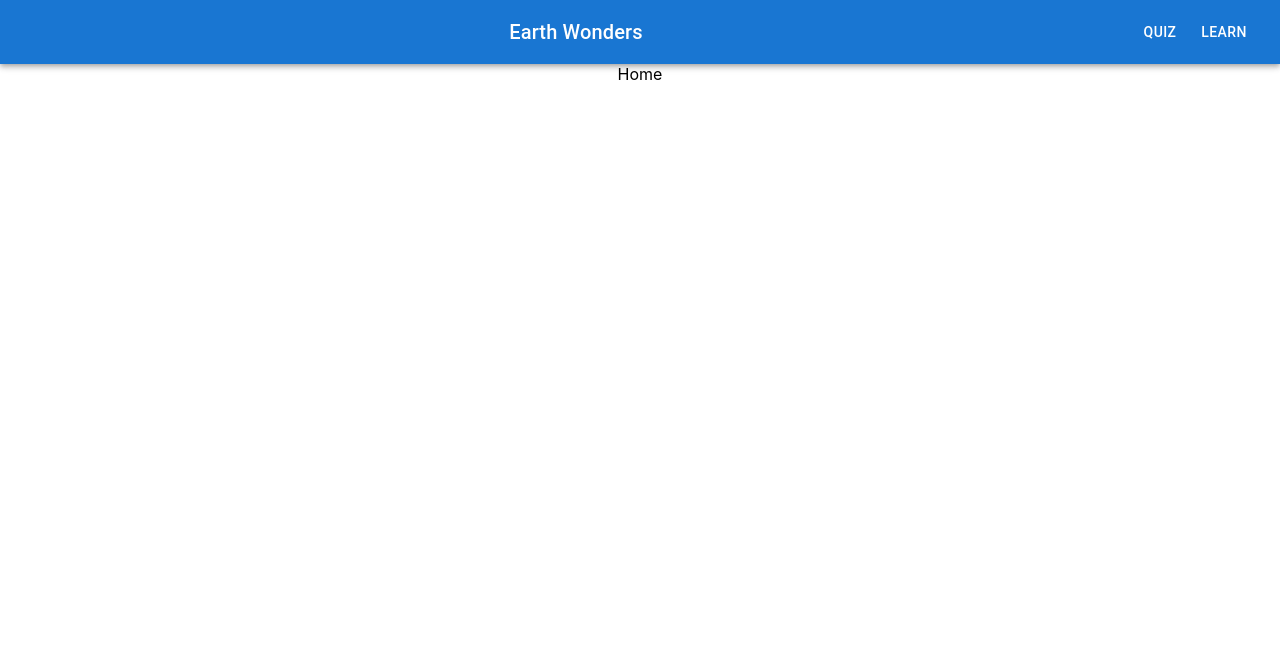
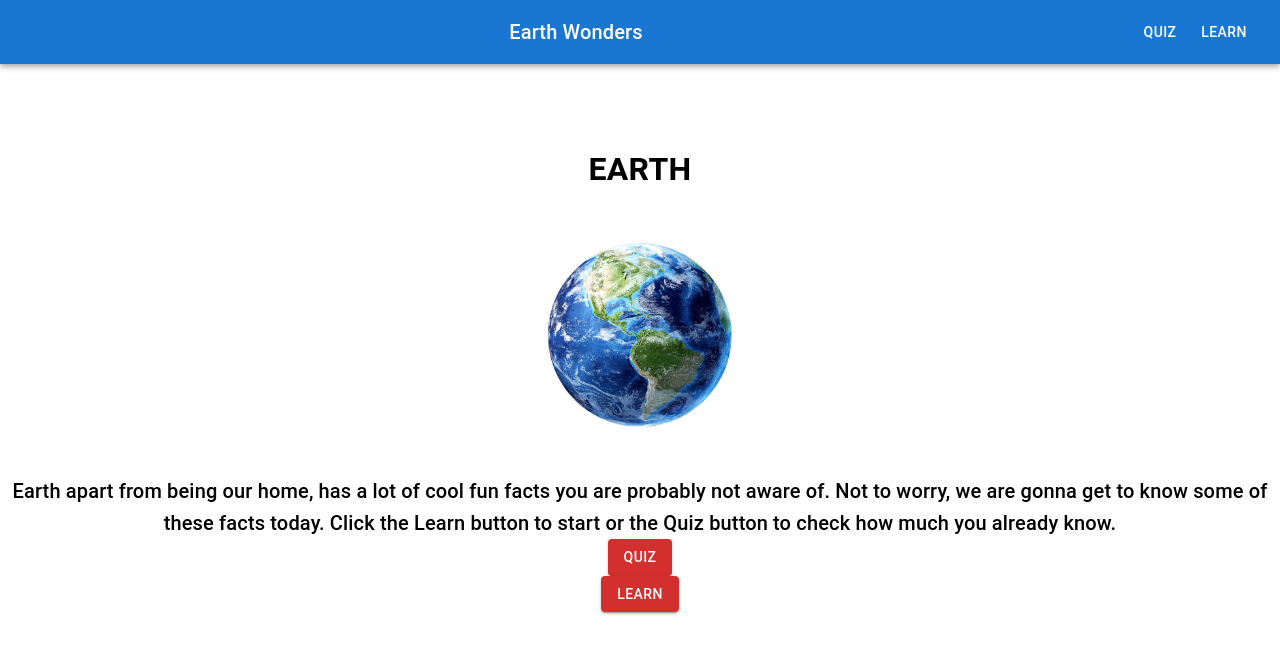
Before and after one commit to sangkamath/test-app, a React (Create React App) app: page / in a window 1280 px wide. Shown: the top 654 px of the page. Built offline with nearby package versions, Linux system fonts and the light colour scheme.

Commit message:
added home page

```diff
--- a/src/component/Home.js
+++ b/src/component/Home.js
@@ -1,10 +1,52 @@
 import ResponsiveAppBar from "./ResponsiveAppBar";
+import React from "react";
+import { useNavigate } from "react-router-dom";
+import { Grid } from "@mui/material";
+import { Typography } from "@mui/material";
+import { Avatar } from "@mui/material";
+import { Button } from "@mui/material";
+import img from "./../assets/images/earth.jpg"
 
 const Home = (props) => {
+    let navigate = useNavigate();
+
     return (
         <div>
             <ResponsiveAppBar />
-            Home</div>
+
+            <Typography variant="h6" component="h1" sx={{
+                mt: 5,
+                pt: 5,
+                fontWeight: 600,
+                fontSize: 32,
+                textAlign: "center"
+            }}>
+                EARTH
+            </Typography>
+            <Grid container justifyContent="center">
+                <Avatar variant={"rounded"} alt="The Earth" src={img}
+                    sx={{ width: 200, height: 200, marginTop: 5, marginBottom: 5 }}
+                />
+                <br />
+                <Typography variant="h6" component="div"
+                    align="center">Earth apart from being our home, has a lot of cool fun facts you are
+                    probably not aware of. Not to worry, we are gonna get to know some of
+                    these facts today. Click the Learn button to start or the Quiz button
+                    to check how much you already know.</Typography>
+                <div component="span">
+                    <Button variant="contained" color="error"
+                        onClick={() => navigate("/Quiz")}>
+                        Quiz
+                    </Button>
+                </div>
+            </Grid>
+            <div sx={{
+                display: "flex", justifyContent: "center",
+                alignItems: "center"
+            }}>
+                <Button variant="contained" color="error" onClick={() => navigate("/Learn")}>Learn</Button>
+            </div>
+        </div>
     )
 }
 
```
Also changed, not shown: src/assets/images/earth.jpg (added).
